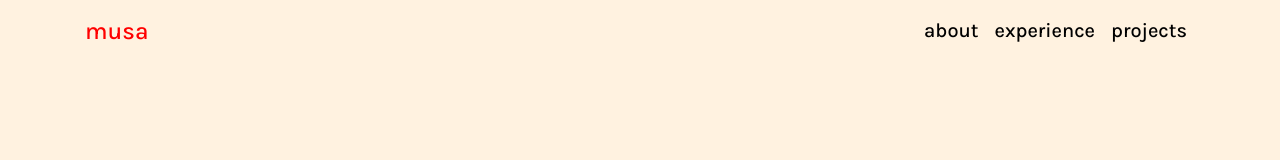
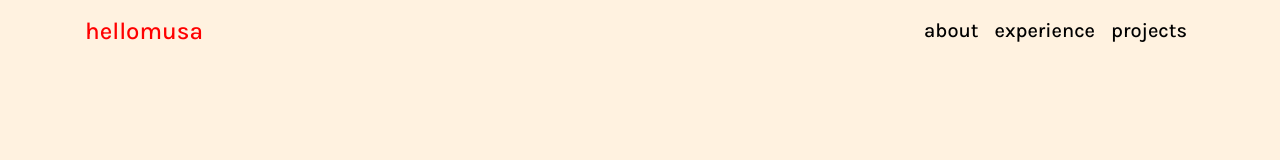
Before and after one commit to hellomusa/hellomusa.github.io, a React (Create React App) app: page / in a window 1280 px wide. Shown: the top 160 px of the page. Built offline with nearby package versions, Linux system fonts and the light colour scheme; no server answers.

Commit message:
Update components

```diff
--- a/src/components/Experience.jsx
+++ b/src/components/Experience.jsx
@@ -7,7 +7,7 @@ const Experience = () => {
   return (
     <div id="experience" className="above-particles jumbotron jumbotron-fluid m-0">
       <div className="container">
-        <h1 className="experience-title display-3">Work Experience</h1>
+        <h1 className="experience-title display-3">Experience</h1>
 
         {/* Blueprint */}
         <div className="pt-2 pb-5 row">
--- a/src/components/XNavbar.jsx
+++ b/src/components/XNavbar.jsx
@@ -26,7 +26,7 @@ const XNavbar = () => {
               duration={500}
             >
               <a href="#home" className="navbar-title">
-                musa
+                hellomusa
               </a>
             </Link>
           </Navbar.Brand>
```
